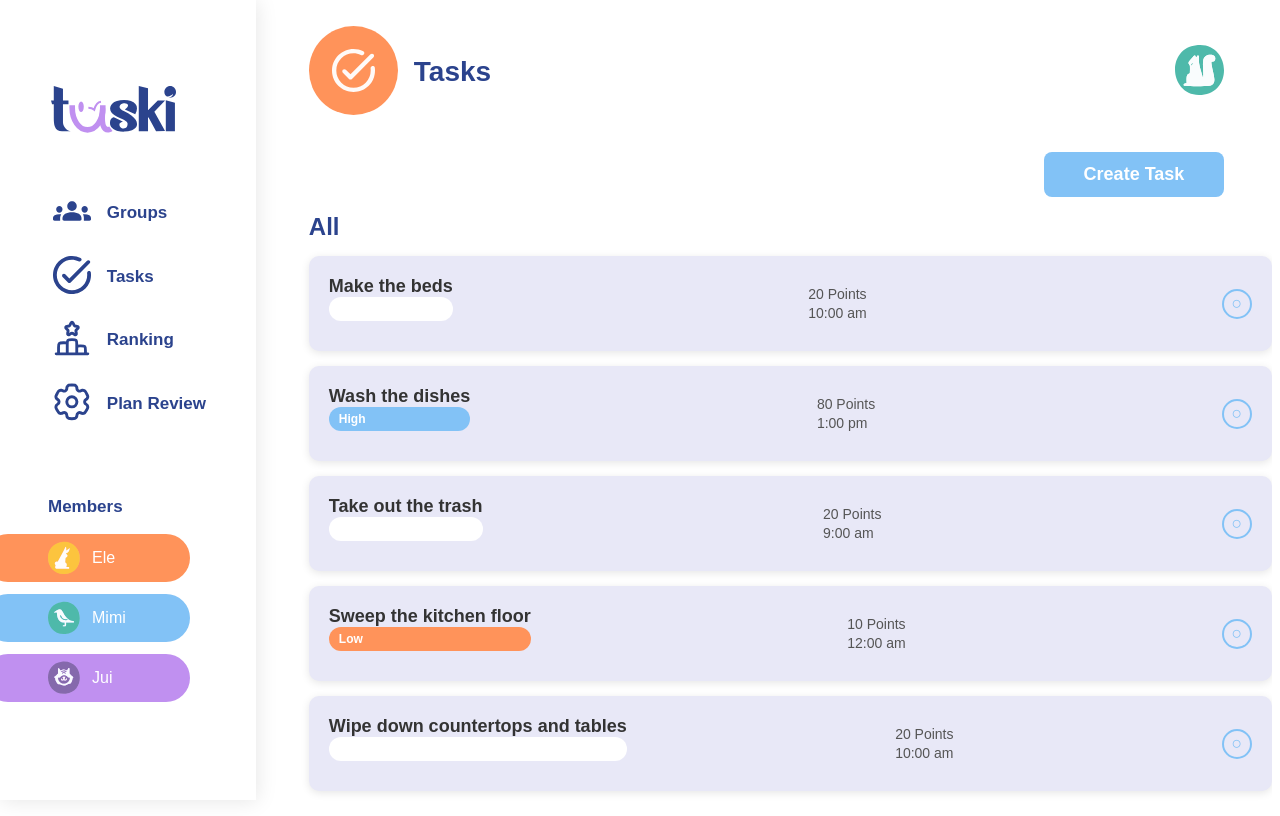
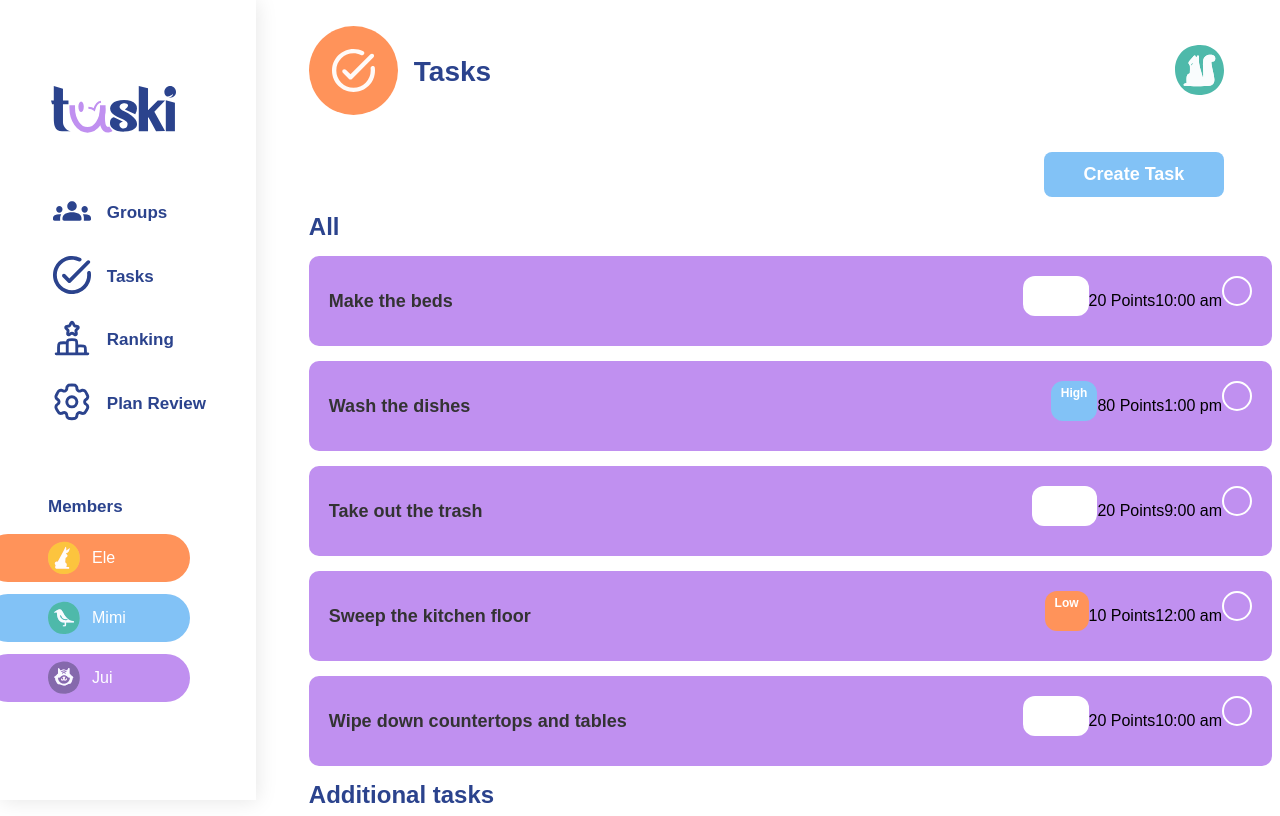
Before and after one commit to NikSala10/TaskiProject, a React (Vite) app: page /tasks in a window 1280 px wide. Built offline with nearby package versions, Linux system fonts and the light colour scheme.

Commit message:
feat(pages/tasks): render TaskList using tasks dataset

```diff
--- a/src/components/TaskItem/TaskItem.tsx
+++ b/src/components/TaskItem/TaskItem.tsx
@@ -23,23 +23,20 @@ const TaskItem = ({ task }: TaskItemProps) => {
 
   return (
     <div className={`task-item ${isCompleted ? "completed" : ""}`}>
+        <h3>{task.name}</h3>
         <div className="task-info">
-        <h3>{task.name}</h3>
           <span className="priority" style={{ backgroundColor: getPriorityColor(task.priority) }}>
             {task.priority}
           </span>
-      </div>
-      <div className="task-details">
           <p>{task.points} Points</p>
           <p>{task.time}</p>
-      </div>
-
           <button
             className={`complete-btn ${isCompleted ? "completed" : ""}`}
             onClick={handleToggleComplete}
           >
-        {isCompleted ? "✓" : "○"}
+            {isCompleted ? "✓" : ""}
           </button>
+        </div>
     </div>
   );
 };
--- a/src/pages/Tasks/Tasks.css
+++ b/src/pages/Tasks/Tasks.css
@@ -34,13 +34,12 @@
     flex-direction: column;
     gap: 1rem;
 }
-/* Estilos generales de TaskItem */
+
 .task-item {
-  background-color: #E8E8F7;  /* Fondo morado claro */
+  background-color: #C090F0;
   padding: 20px;
   margin: 15px 0;
   border-radius: 10px;
-  box-shadow: 0 2px 8px rgba(0, 0, 0, 0.1);
   display: flex;
   justify-content: space-between;
   align-items: center;
@@ -48,13 +47,8 @@
   transition: transform 0.3s ease-in-out;
 }
 
-.task-item:hover {
-  transform: scale(1.02);
-}
-
 .task-info {
   display: flex;
-  flex-direction: column;
 }
 
 .task-item h3 {
@@ -70,7 +64,6 @@
   color: #555;
 }
 
-/* Prioridad de la tarea con color */
 .priority {
   padding: 5px 10px;
   font-size: 12px;
@@ -82,14 +75,12 @@
   margin-bottom: 10px;
 }
 
-/* Estilo del botón para marcar la tarea como completada */
 .complete-btn {
   width: 30px;
   height: 30px;
   border-radius: 50%;
-  border: 2px solid #82C2F6;
+  border: 2px solid #ffffff;
   background-color: transparent;
-  color: #82C2F6;
   font-size: 18px;
   cursor: pointer;
   display: flex;
@@ -101,17 +92,11 @@
 /* Estilo cuando la tarea está marcada como completada */
 .complete-btn.completed {
   background-color: #82C2F6;
-  color: white;
-  border-color: #82C2F6;
-}
-
-/* Cambios de color para la tarea cuando está completada */
-.task-item.completed {
-  background-color: #e0f7fa;  /* Fondo suave cuando la tarea está completada */
-  opacity: 0.6;
+  color: #ffffff;
+  border-color: #ffffff;
 }
 
 .task-item.completed h3 {
   text-decoration: line-through;
-  color: #b0bec5;
+  color: #ffffff;
 }
```
Lines whose indentation alone changed are shown as unchanged.
